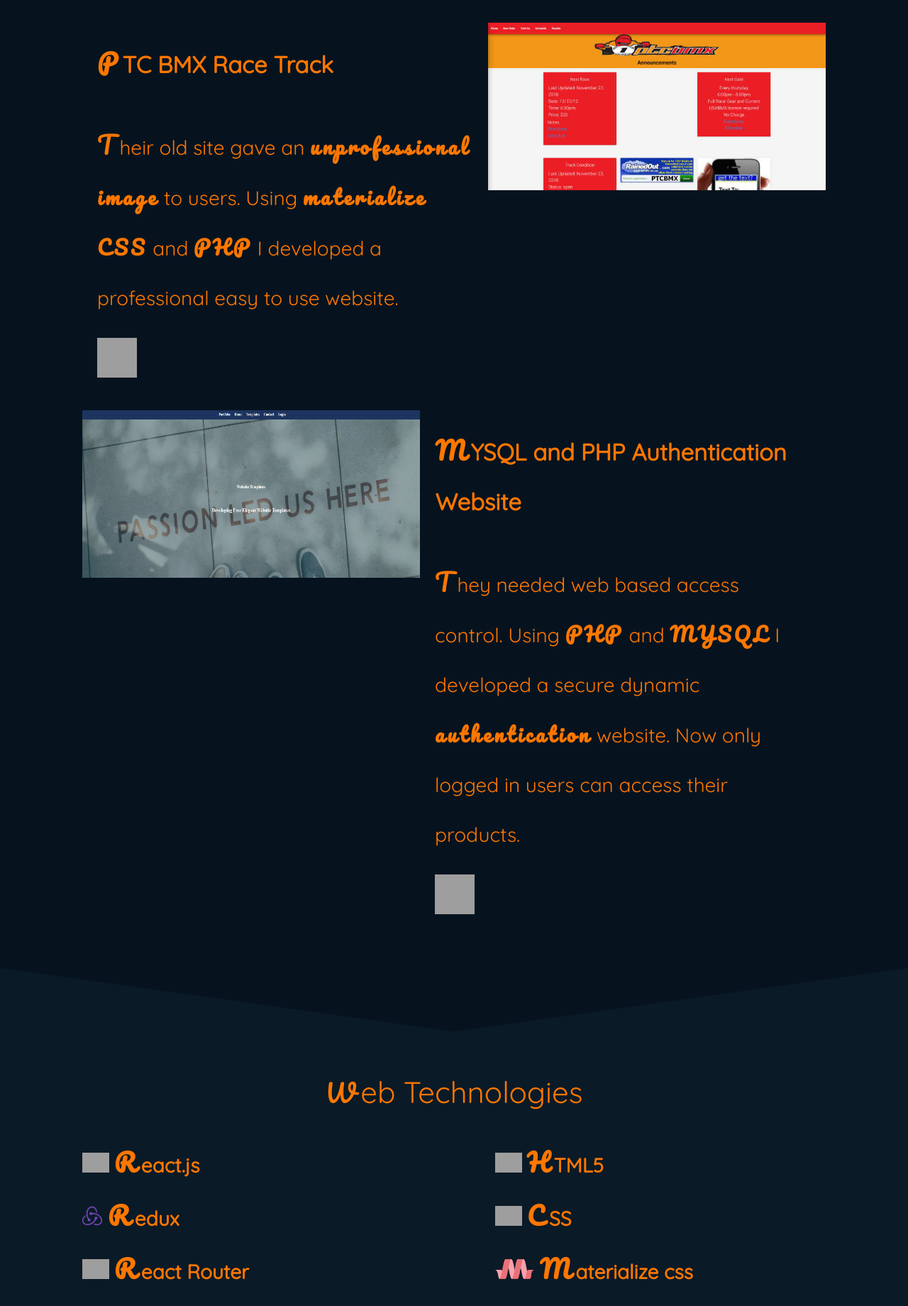
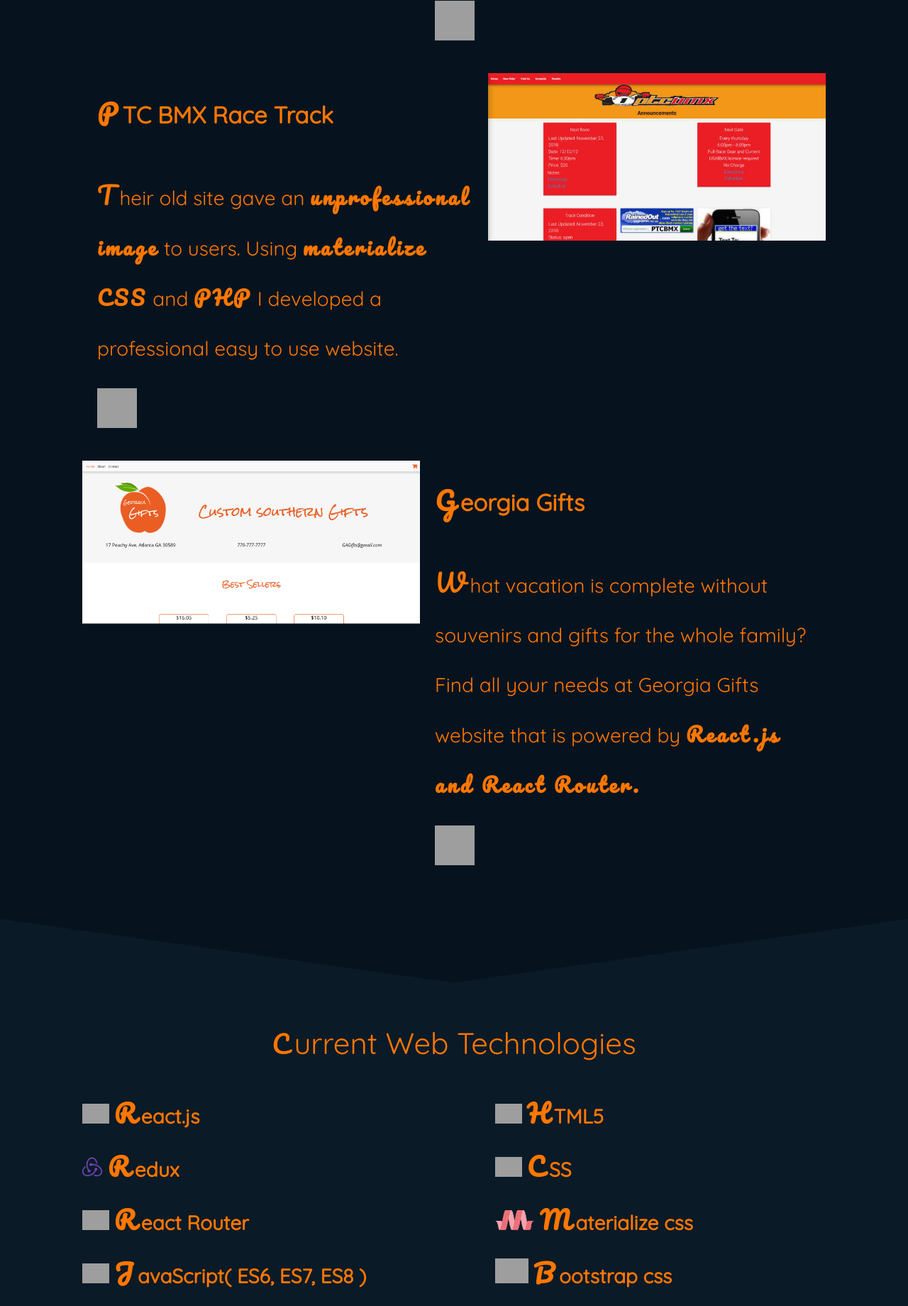
Before and after one commit to transformerjnm/Portfolio, a PHP site: page / in a window 1280 px wide. Shown: the part 2320-4160 px from the top of the page at 71% size. Run offline with PHP 8.4, Linux system fonts and the light colour scheme; grey boxes are pictures that could not be loaded.

Commit message:
updated portfolio
Added and removed projects. fixed old projects. updated my skills.

```diff
--- a/css/styles.css
+++ b/css/styles.css
@@ -27,6 +27,7 @@ body {
 	line-height: 250%;
 	background-color: var(--accent-background);
 	font-family: 'Quicksand', sans-serif;
+	overflow-x: hidden;
 }
 p::first-letter, h2::first-letter, h3::first-letter, h4::first-letter {
 	font-family: 'Pacifico', cursive;
@@ -269,10 +270,7 @@ footer {
 	margin: 0;
 }
 /*icon colors and size for img*/
-.html { color: blue; }
-.css { color: red; }
-.php { color: lightblue; }
-.js { color: purple; }
+.bootstrap { height: 1.25rem !important}
 .skillIconHeight { height: 1rem; }
 .contact_icon { height: 5rem; }
 .portfolio .col_container {
@@ -342,9 +340,11 @@ footer {
 	}
 }
 .fadeIn {
+	opacity: 0;
 	animation-name: fadeIn;
 	animation-fill-mode: forwards;
 	animation-duration: 2s;
+	animation-delay: 600ms;
 }
 @media only screen and (min-width: 500px ) {
 	svg { height: auto; }
--- a/index.html
+++ b/index.html
@@ -191,7 +191,7 @@
 						<!-- Unanimity image  -->
 						<div class="port_col_1_5 show_hover">
 							<a target="blank" href="https://unanimity.herokuapp.com/">
-								<img class="slideIn left" lazy-src="images/unanimity.jpg" alt= " Unanimity messenger, Harmony through words">
+								<img class="slideIn left" lazy-src="images/unanimity.png" alt= " Unanimity messenger, Harmony through words">
 							</a>
 						</div>
 						<!-- Unanimity -->
@@ -200,7 +200,7 @@
 								<h3 class="slideIn right">Unanimity</h3>
 							</a>
 							<p>
-								With so many people in disagreement, it’s time to bring them back together. Come experience a fluid application powered by <span class="cursive">React.js</span> and find harmony though words.
+								With so many people in disagreement, it’s time to bring them back together. Come experience a fluid application powered by <span class="cursive">React.js, Redux, and React Router </span> to find harmony though words.
 							</p>
 							<a href="https://github.com/Blaine137/unanimityFIREBASE" target="_blank" rel="noreferrer">
 								<img lazy-src="images/fontawesome/github-square-brands.svg" alt="GitHub Logo" aria-label="Jacob Mitchell's GitHub Link" class="show_hover github">
@@ -208,7 +208,7 @@
 						</div>
 						<!-- PTC BMX  -->
 						<div class="port_col_1_8">
-							<a target="_blank" rel="noopener" href="./portfolio/ptc-bmx/index.php">
+							<a target="_blank" rel="noopener" href="http://www.ptcbmx.com/ptcbmx/newPhp/">
 								<h3 class="slideIn left">PTC BMX Race Track</h3>
 							</a>
 							<p>
@@ -217,29 +217,30 @@
 							<a href="https://github.com/transformerjnm/PTC-BMX" target="_blank" rel="noreferrer">
 								<img lazy-src="images/fontawesome/github-square-brands.svg" alt="GitHub Logo" aria-label="Jacob Mitchell's GitHub Link" class="show_hover github">
 							</a>
-						</div><!-- PTC BMX  -->
+						</div>
 						<!-- PTC BMX  image -->
 						<div class="port_col_8_12 show_hover">
-							<a target="_blank" rel="noopener" href="./portfolio/ptc-bmx/index.php">
+							<a target="_blank" rel="noopener" href="http://www.ptcbmx.com/ptcbmx/newPhp/">
 								<img class="slideIn right" lazy-src="images/ptc_bmx_website.jpg" alt="Picture of PTC BMX website">
 							</a>
-						</div><!-- PTC BMX  image -->
-						<!-- MYSQL & PHP image -->
+						</div>
+						<!-- Georgia Gifts image -->
 						<div class="port_col_1_5 show_hover">
-							<a target="_blank" href="portfolio/webtemplate/public/index.php">
-								<img class="slideIn left" lazy-src="images/webtemplate.jpg" alt="Web Templates, secure authentication website.">
+							<a target="_blank" href="https://transformerjnm.github.io/georgia-gifts-react/">
+								<img class="slideIn left" lazy-src="images/georgia_gifts_react.png" alt="Georgia Gifts is a small website that demonstrates react.js website development.">
 							</a>
-						</div><!-- MYSQL & PHP image  -->
-						<!-- MYSQL & PHP -->
+						</div>
+						<!-- Georgia Gifts -->
 						<div class="port_col_5_12">
-							<a target="_blank" href="portfolio/webtemplate/public/index.php">
-								<h3 class="slideIn right">MYSQL and PHP Authentication Website</h3>
+							<a target="_blank" href="https://transformerjnm.github.io/georgia-gifts-react/">
+								<h3 class="slideIn right">Georgia Gifts</h3>
 							</a>
 							<p>
-								They needed web based access control. Using <span class="cursive">PHP</span> and <span class="cursive">MYSQL</span> I developed a secure dynamic <span class="cursive">authentication</span> website. Now only logged in users can access their products.
+								What vacation is complete without souvenirs and gifts for the whole family? Find all your needs
+								at Georgia Gifts website that is powered by <span class="cursive">React.js and React Router.</span>
 							</p>
-							<a href="https://github.com/transformerjnm/Authentication-Site" target="_blank" rel="noreferrer">
-								<img lazy-src="images/fontawesome/github-square-brands.svg" alt="GitHub Logo" aria-label="Jacob Mitchell's GitHub Link" class="show_hover github">
+							<a href="https://github.com/transformerjnm/georgia-gifts-react" target="_blank" rel="noreferrer">
+								<img lazy-src="images/fontawesome/github-square-brands.svg" alt="GitHub Logo" aria-label="Link to Georgia Gifts code on github.com." class="show_hover github">
 							</a>
 						</div><!-- MYSQL & PHP -->
 					</div><!-- grid -->
@@ -247,7 +248,7 @@
 			</div><!-- grid portfolio -->
 		</section><!-- portfolio -->
 		<section id="skills" class="section-dark grid">
-			<h2>Web Technologies</h2>
+			<h2>Current Web Technologies</h2>
 			<div class="skill_col_1">
 				<img class="skillIconHeight" lazy-src="images/fontawesome/react-brands.svg" alt="React.js Logo" aria-label="React.js logo">
 				<h4>React.js</h4>
@@ -258,21 +259,24 @@
 				<img class="skillIconHeight" lazy-src="images/fontawesome/react-brands.svg" alt="React.js Logo" aria-label="React.js logo">
 				<h4>React Router</h4>
 				<br>
-				<img class="js skillIconHeight" lazy-src="images/fontawesome/js-square-brands.svg" alt="JavaScript logo" aria-label="JavaScript Logo">
+				<img class="skillIconHeight" lazy-src="images/fontawesome/js-square-brands.svg" alt="JavaScript logo" aria-label="JavaScript Logo">
 				<h4>JavaScript( ES6, ES7, ES8 )</h4>
 				<br>
 			</div>
 			<div class="skill_col_2">
-				<img class="html skillIconHeight" aria-label="HTML Brand Logo" lazy-src="images/fontawesome/html5-brands.svg" alt="HTML Brand Logo">
+				<img class="skillIconHeight" aria-label="HTML Brand Logo" lazy-src="images/fontawesome/html5-brands.svg" alt="HTML Brand Logo">
 				<h4>HTML5</h4>
 				<br>
-				<img class="css skillIconHeight" lazy-src="images/fontawesome/css3-alt-brands.svg" alt="CSS3 Brand Logo" aria-label="CSS3 Brand Logo">
+				<img class="skillIconHeight" lazy-src="images/fontawesome/css3-alt-brands.svg" alt="CSS3 Brand Logo" aria-label="CSS3 Brand Logo">
 				<h4>CSS</h4>
 				<br>
 				<img class="skillIconHeight" aria-label="Materlized CSS Framework logo" lazy-src="images/materlized-css.png" alt="Materlized CSS Framework logo">
 				<h4>Materialize css</h4>
+				<br>
+				<img class="bootstrap skillIconHeight" aria-label="Bootstrap CSS Framework logo" lazy-src="images/fontawesome/bootstrap-brands.svg" alt="Bootstrap CSS Framework logo">
+				<h4>Bootstrap css</h4>
 			</div>
-			<h2>Past Experience</h2>
+			<h2>Previous Web Technologies</h2>
 			<div class="skill_col_1">
 				<img class="php skillIconHeight" lazy-src="images/fontawesome/php-brands.svg" alt="PHP Brand Logo" aria-label="PHP Brand Logo">
 				<h4>PHP7</h4>
@@ -295,6 +299,7 @@
 							<li>&nbsp;Southern Crescent Technical College</li>
 							<li>&nbsp;December 2019</li>
 							<li>&nbsp;3.9 Grade Point Average</li>
+							<li>&nbsp;Presidents List 2019</li>
 						</ul>
 					</ul>
 				</div>
--- a/portfolio/webtemplate/public/index.php
+++ b/portfolio/webtemplate/public/index.php
@@ -16,7 +16,7 @@ include_once("../private/shared/header.php");
 	<p>Would you like to get free elegant website templates? Join us for outstanding products that serve you and your company!</p>
 
 	<div class="register_btn">
-		<a  href="https://jnmportfolio.000webhostapp.com/portfolio/webtemplate/public/register.php">Register Here</a>
+		<a  href="https://jacobportfolio.com/portfolio/webtemplate/public/register.php">Register Here</a>
 	</div>
 
 </section>
--- a/portfolio/webtemplate/public/login.php
+++ b/portfolio/webtemplate/public/login.php
@@ -44,7 +44,7 @@ if (is_post_request()){
 
 		<div class="register_btn">
 
-			<a  href="https://jnmportfolio.000webhostapp.com/portfolio/webtemplate/public/register.php">Register Here</a>
+			<a  href="https://jacobportfolio.com/portfolio/webtemplate/public/register.php">Register Here</a>
 
 		</div>
 
```
Also changed, not shown: portfolio/webtemplate/private/shared/header.php (+7 -7 lines), images/c_and_r.jpg (deleted), images/georgia_gifts_react.png (added), images/unanimity.jpg (deleted), images/unanimity.png (added), images/webtemplate.jpg (deleted), 1 other file.
